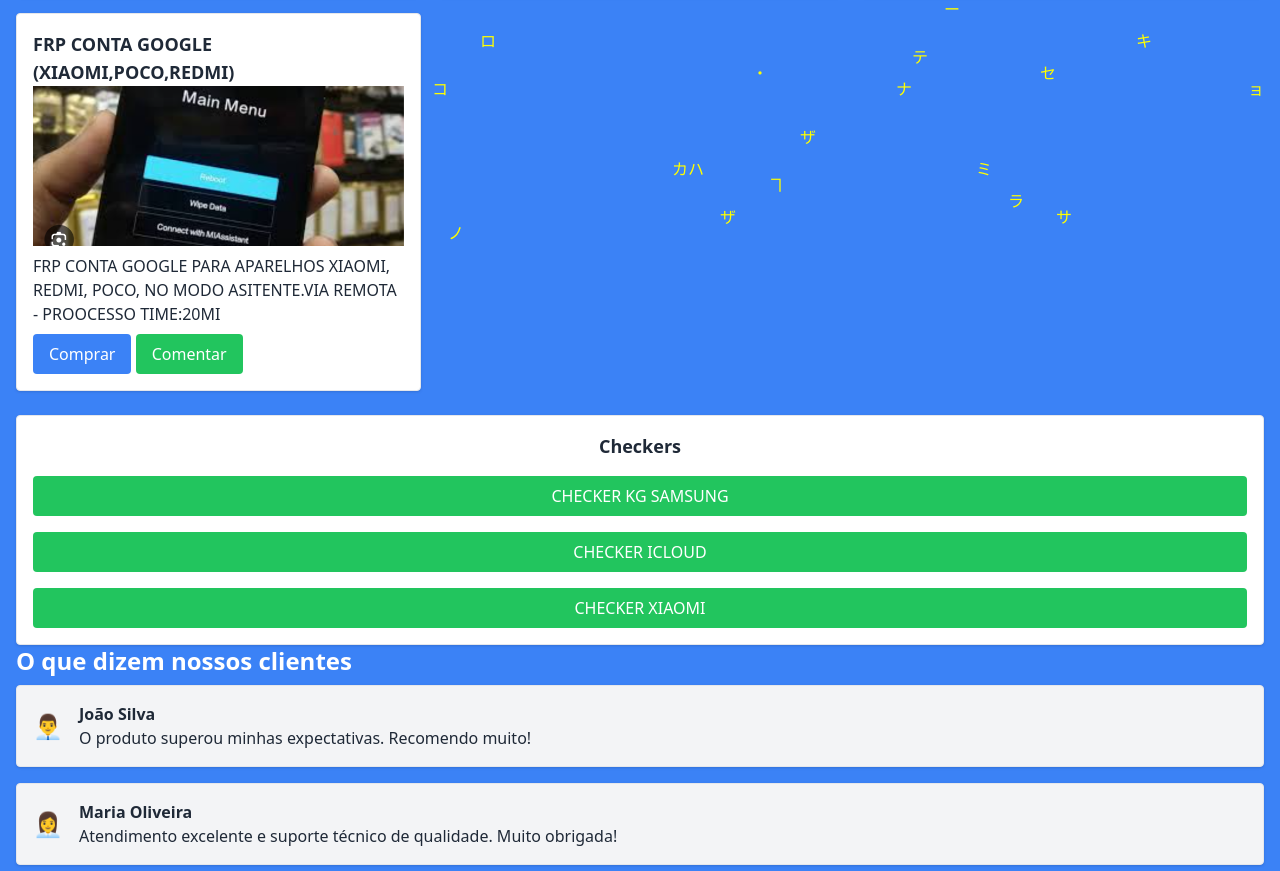
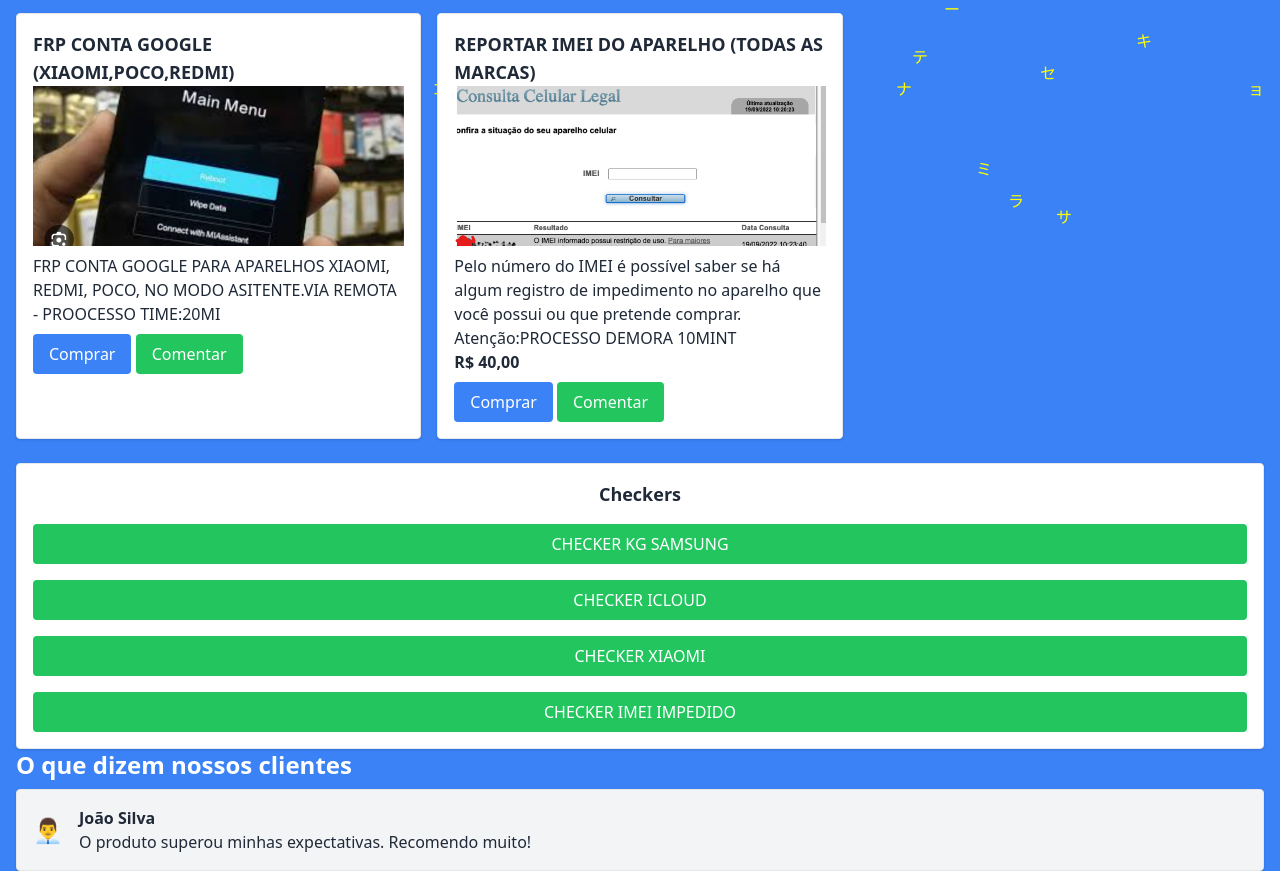
Before and after one commit to jesusmiguel50/Deboaunlock, a website: page index.html in a window 1280 px wide. Shown: the part 513-1384 px from the top of the page. Drawn offline with nearby package versions, Linux system fonts and the light colour scheme; animation ran at ten frames a second.

Commit message:
Add files via upload

```diff
--- a/index.html
+++ b/index.html
@@ -173,6 +173,15 @@
             <p>FRP CONTA GOOGLE PARA APARELHOS XIAOMI, REDMI, POCO, NO MODO ASITENTE.VIA REMOTA - PROOCESSO TIME:20MI </p>
             <a href="https://wa.link/jerh8w" class="bg-blue-500 text-white px-4 py-2 rounded mt-2 inline-block">Comprar</a>
             <button class="bg-green-500 text-white px-4 py-2 rounded mt-2" onclick="toggleCommentForm()">Comentar</button>
+             </div>
+        <div class="p-4 border rounded bg-white shadow text-gray-800">
+          <h3 class="font-bold text-lg">REPORTAR IMEI DO APARELHO (TODAS AS MARCAS)</h3>
+          <img src="foto.png" alt="maxresdefault" class="w-full h-40 object-cover mb-2">
+          <p>Pelo número do IMEI é possível saber se há algum registro de impedimento no aparelho que você possui ou que pretende comprar.
+             Atenção:PROCESSO DEMORA 10MINT</p>
+          <p class="font-bold">R$ 40,00</p>
+          <a href="https://wa.link/jerh8w" class="bg-blue-500 text-white px-4 py-2 rounded mt-2 inline-block">Comprar</a>
+          <button class="bg-green-500 text-white px-4 py-2 rounded mt-2" onclick="toggleCommentForm()">Comentar</button>
         </div>
       </div>
     </section>
@@ -189,6 +198,10 @@
             <a href="https://imei24.com/imei_check/Xiaomi/" target="_blank" class="bg-green-500 text-white px-4 py-2 rounded text-center block transition-transform transform hover:scale-105 active:scale-95">
               CHECKER XIAOMI
             </a>
+            <a href="https://www.gov.br/anatel/pt-br/assuntos/celular-legal/consulte-sua-situacao" target="_blank" class="bg-green-500 text-white px-4 py-2 rounded text-center block transition-transform transform hover:scale-105 active:scale-95">
+              CHECKER IMEI IMPEDIDO
+            </a>
+
           </div>
         </div>
 
```
Also changed, not shown: foto.png (added).
